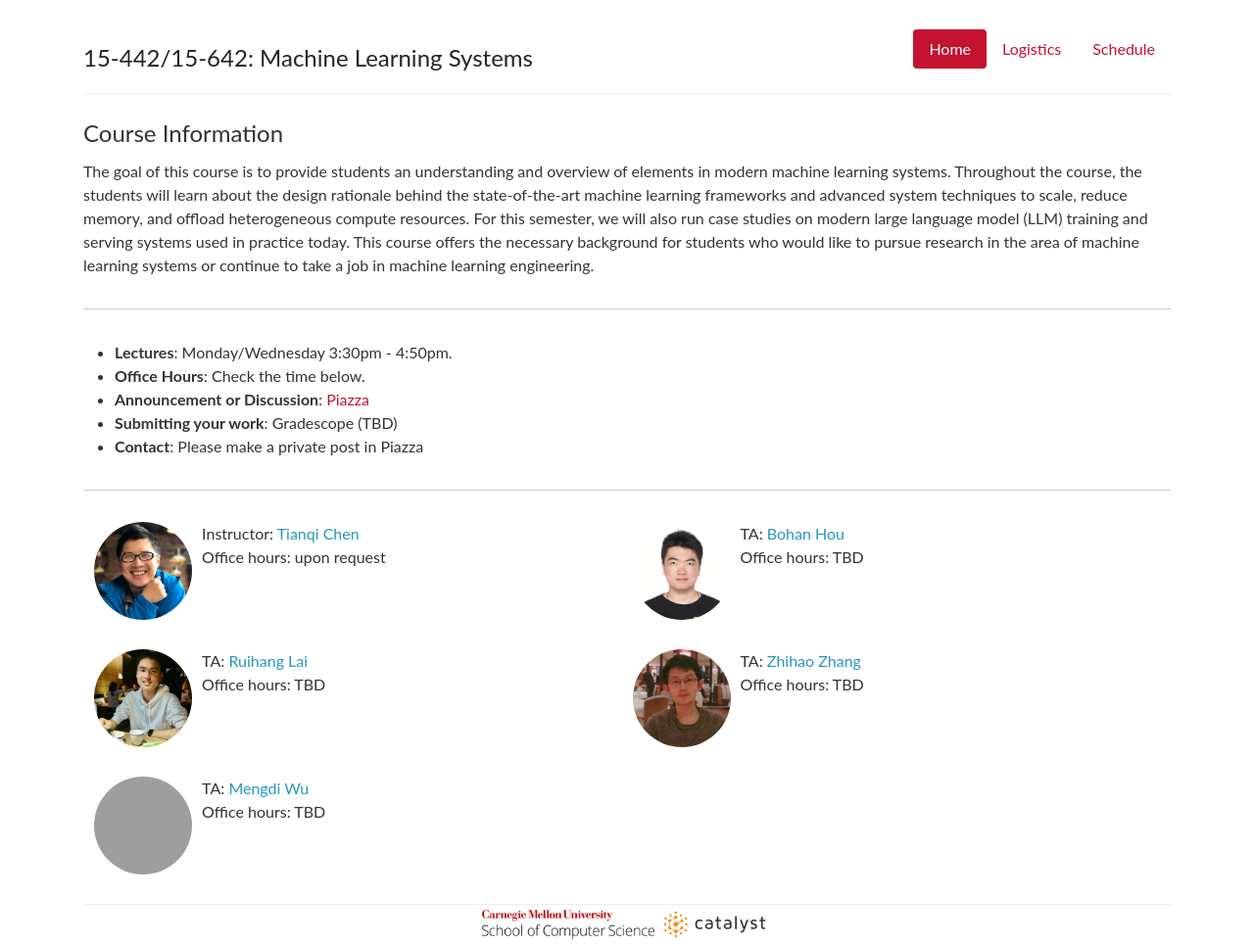
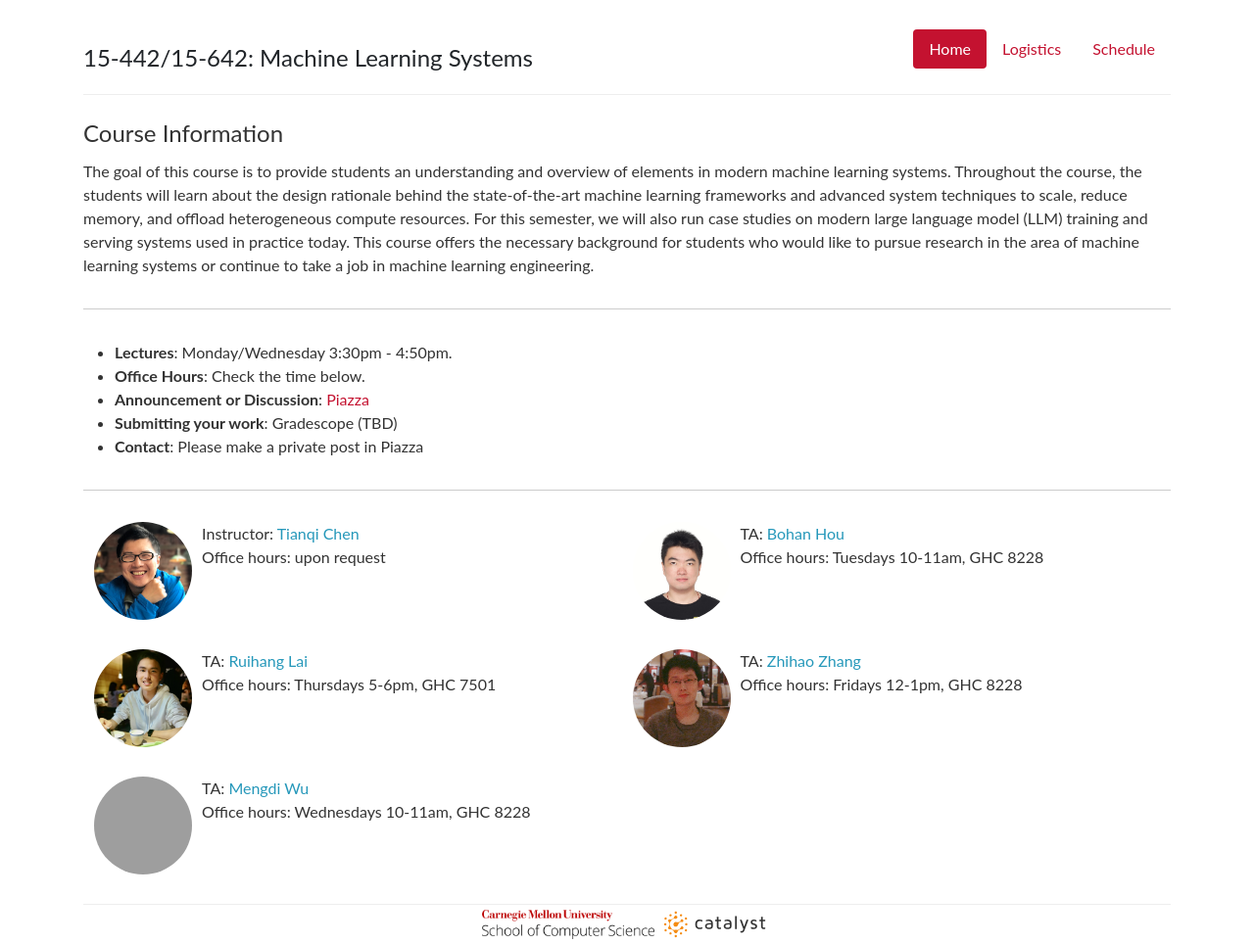
Before and after one commit to mlsyscourse/mlsyscourse.github.io, a Jekyll site: the page built from index.md, in a window 1280 px wide. Shown: the whole page at 98% size. Built offline with Jekyll 4.4.1, drawn with Linux system fonts in a browser that asks for light colours; grey boxes are pictures that could not be loaded.

Commit message:
Add office hour time

```diff
--- a/_data/staff.yml
+++ b/_data/staff.yml
@@ -9,23 +9,23 @@ TAs:
     - name: Bohan Hou
       email: bohanhou@andrew.cmu.edu
       url: https://spectrometerhbh.github.io
-      office-hours: TBD
+      office-hours: Tuesdays 10-11am, GHC 8228
       image: staff/bohanhou.jpg
 
     - name: Ruihang Lai
       email: ruihangl@cs.cmu.edu
       url: https://ruihanglai.com
-      office-hours: TBD
+      office-hours: Thursdays 5-6pm, GHC 7501
       image: staff/ruihangl.jpg
 
     - name: Zhihao Zhang
       email: zhihaoz3@cs.cmu.edu
       url: https://jackfram.github.io
-      office-hours: TBD
+      office-hours: Fridays 12-1pm, GHC 8228
       image: staff/zhihaozhang.jpg
 
     - name: Mengdi Wu
       email: mengdiwu@cs.cmu.edu
       url: https://wmdi.github.io
-      office-hours: TBD
+      office-hours: Wednesdays 10-11am, GHC 8228
       image: staff/mengdiwu.jpg
```
